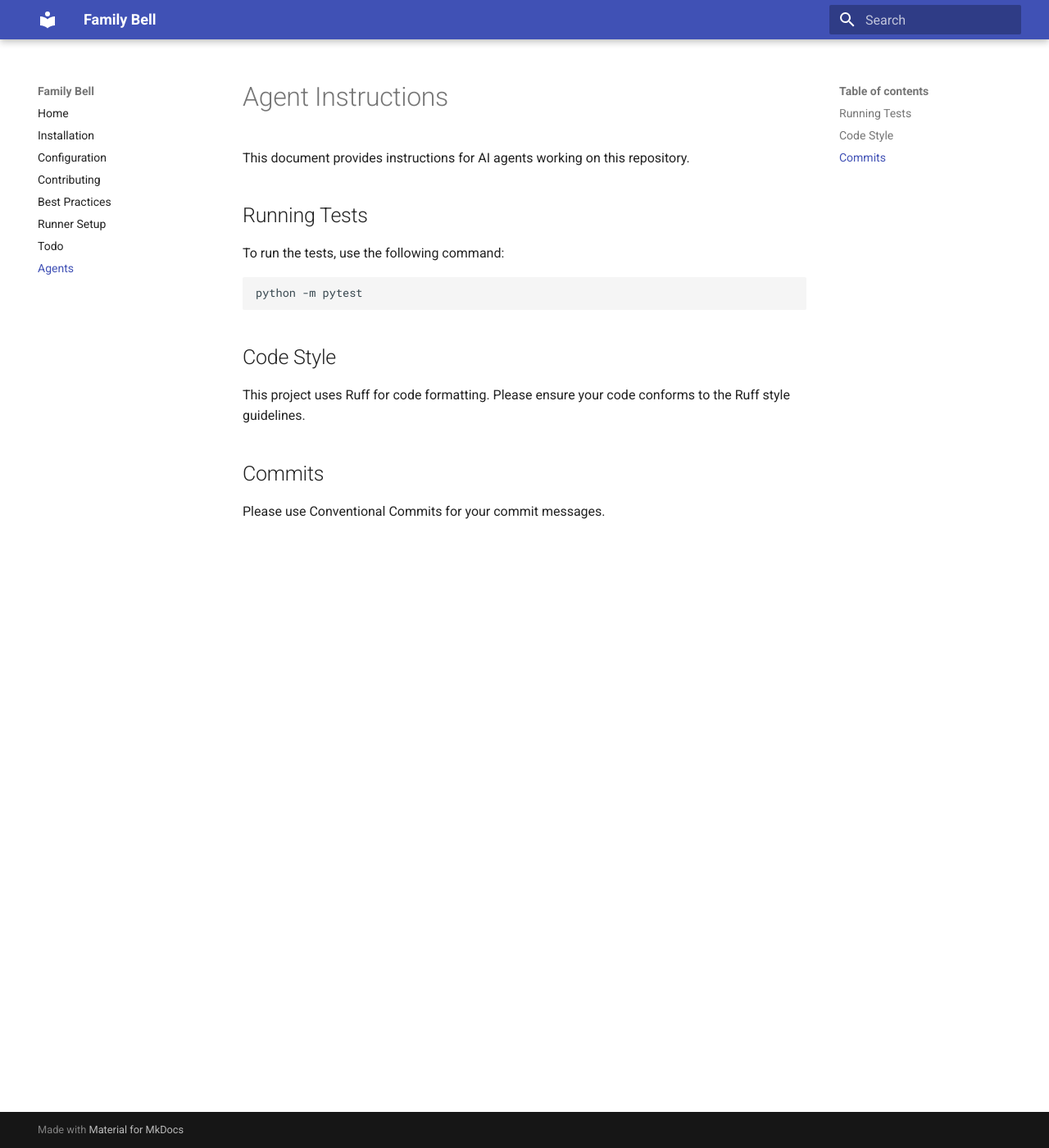
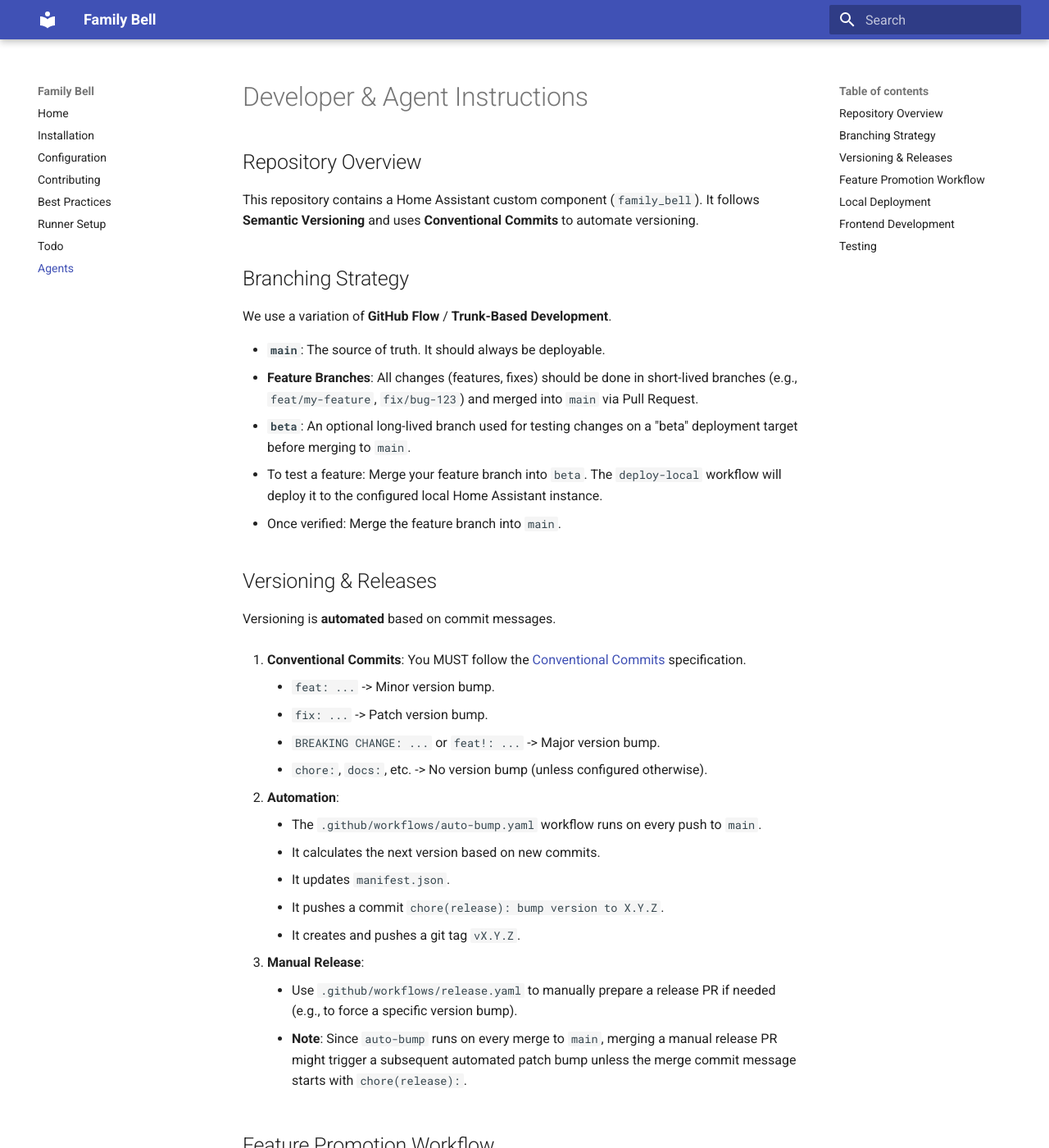
Before and after one commit to brewmarsh/family-bell, an MkDocs documentation site: the page built from docs/agents.md, in a window 1280 px wide and 1400 px high. Shown: the whole window at 82% size. Built offline with MkDocs 1.6.1 and Material for MkDocs 9.7.7, drawn with Linux system fonts in a browser that asks for light colours; some of the changed text lies outside the part shown.

Commit message:
feat: add documentation deployment workflow
- Create `.github/workflows/deploy-docs.yaml` to build and deploy MkDocs site to GitHub Pages on pushes to `main` and `beta`.
- Create `requirements_docs.txt` to pin `mkdocs-material` version.
- Create placeholder `docs/runner_setup.md` to resolve missing file reference in `mkdocs.yaml`.
- Workflow includes a step to update `docs/agents.md` with the authoritative `AGENTS.md` from the root directory during the build process.

````diff
--- a/docs/agents.md
+++ b/docs/agents.md
@@ -1,19 +1,57 @@
-# Agent Instructions
+# Developer & Agent Instructions
 
-This document provides instructions for AI agents working on this repository.
+## Repository Overview
+This repository contains a Home Assistant custom component (`family_bell`).
+It follows **Semantic Versioning** and uses **Conventional Commits** to automate versioning.
 
-## Running Tests
+## Branching Strategy
+We use a variation of **GitHub Flow** / **Trunk-Based Development**.
 
-To run the tests, use the following command:
+- **`main`**: The source of truth. It should always be deployable.
+- **Feature Branches**: All changes (features, fixes) should be done in short-lived branches (e.g., `feat/my-feature`, `fix/bug-123`) and merged into `main` via Pull Request.
+- **`beta`**: An optional long-lived branch used for testing changes on a "beta" deployment target before merging to `main`.
+  - To test a feature: Merge your feature branch into `beta`. The `deploy-local` workflow will deploy it to the configured local Home Assistant instance.
+  - Once verified: Merge the feature branch into `main`.
 
-```bash
-python -m pytest
-```
+## Versioning & Releases
+Versioning is **automated** based on commit messages.
 
-## Code Style
+1.  **Conventional Commits**: You MUST follow the [Conventional Commits](https://www.conventionalcommits.org/) specification.
+    - `feat: ...` -> Minor version bump.
+    - `fix: ...` -> Patch version bump.
+    - `BREAKING CHANGE: ...` or `feat!: ...` -> Major version bump.
+    - `chore:`, `docs:`, etc. -> No version bump (unless configured otherwise).
 
-This project uses Ruff for code formatting. Please ensure your code conforms to the Ruff style guidelines.
+2.  **Automation**:
+    - The `.github/workflows/auto-bump.yaml` workflow runs on every push to `main`.
+    - It calculates the next version based on new commits.
+    - It updates `manifest.json`.
+    - It pushes a commit `chore(release): bump version to X.Y.Z`.
+    - It creates and pushes a git tag `vX.Y.Z`.
 
-## Commits
+3.  **Manual Release**:
+    - Use `.github/workflows/release.yaml` to manually prepare a release PR if needed (e.g., to force a specific version bump).
+    - **Note**: Since `auto-bump` runs on every merge to `main`, merging a manual release PR might trigger a subsequent automated patch bump unless the merge commit message starts with `chore(release):`.
 
-Please use Conventional Commits for your commit messages.
+## Feature Promotion Workflow
+1.  **Develop**: Create a branch `feat/cool-thing`. Write code and tests.
+2.  **Verify**: Run tests locally (`pytest`).
+3.  **Beta Test (Optional)**: Merge `feat/cool-thing` into `beta`. Verify on the local HA instance.
+4.  **Review**: Open a PR to `main`. Ensure CI passes.
+5.  **Merge**: Merge to `main`.
+6.  **Release**: The system automatically bumps the version and deploys.
+
+## Local Deployment
+The `deploy-local.yml` workflow deploys code to a local Home Assistant instance via `rsync`.
+- Triggers: Pushes to `main` and `beta`.
+- Requirements: Self-hosted runner with access to the HA instance file system.
+
+## Frontend Development
+- Frontend code resides in `custom_components/family_bell/www/`.
+- It uses **LitElement** and native ES modules.
+- No build step (bundler) is used; files are served directly.
+- **Verification**: Changes to frontend often require clearing the browser cache or bumping the version in `manifest.json` (handled by auto-bump) to force HA to reload assets.
+
+## Testing
+- **Unit Tests**: Run `pytest tests/`.
+- **Pre-commit**: Ensure all pre-commit checks pass (linting, formatting).
--- /dev/null
+++ b/requirements_docs.txt
@@ -0,0 +1 @@
+mkdocs-material==9.7.0
````
Also changed, not shown: docs/runner_setup.md (added, +3 -0 lines), 1 other file.
